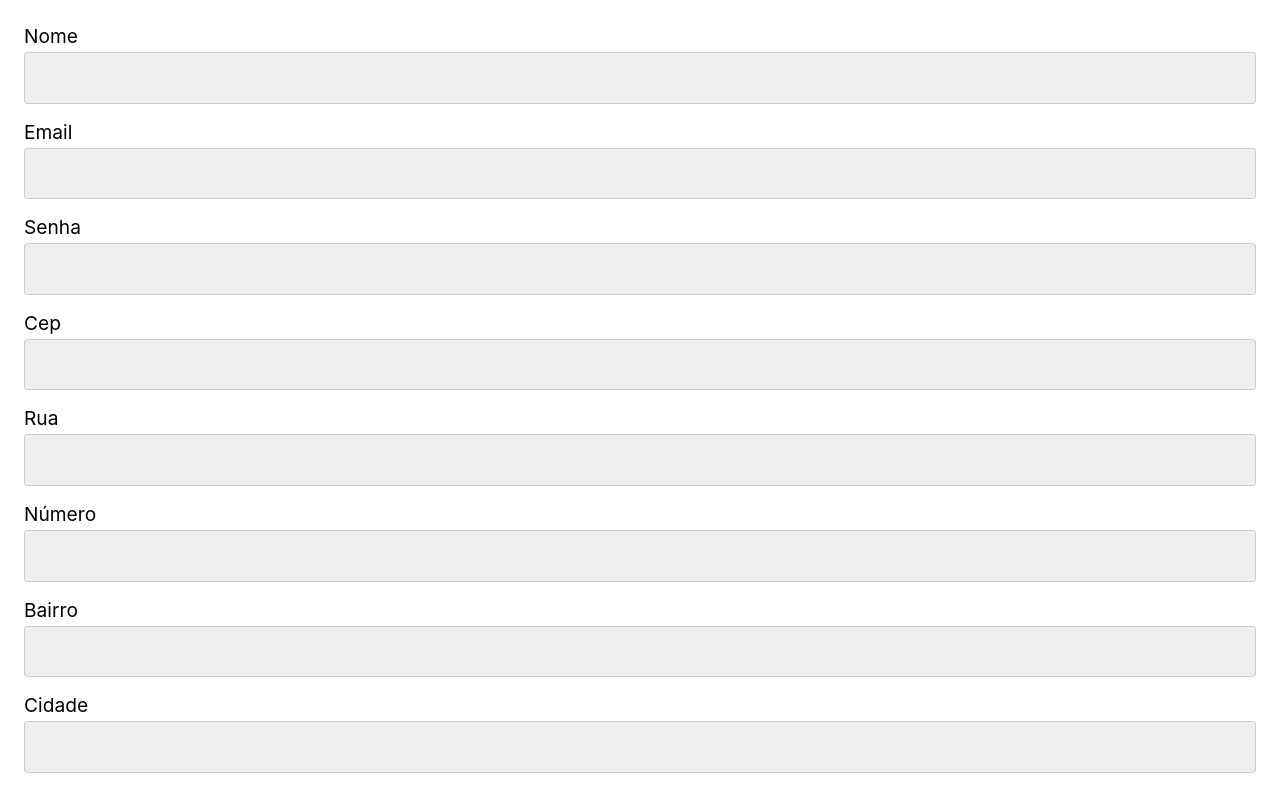
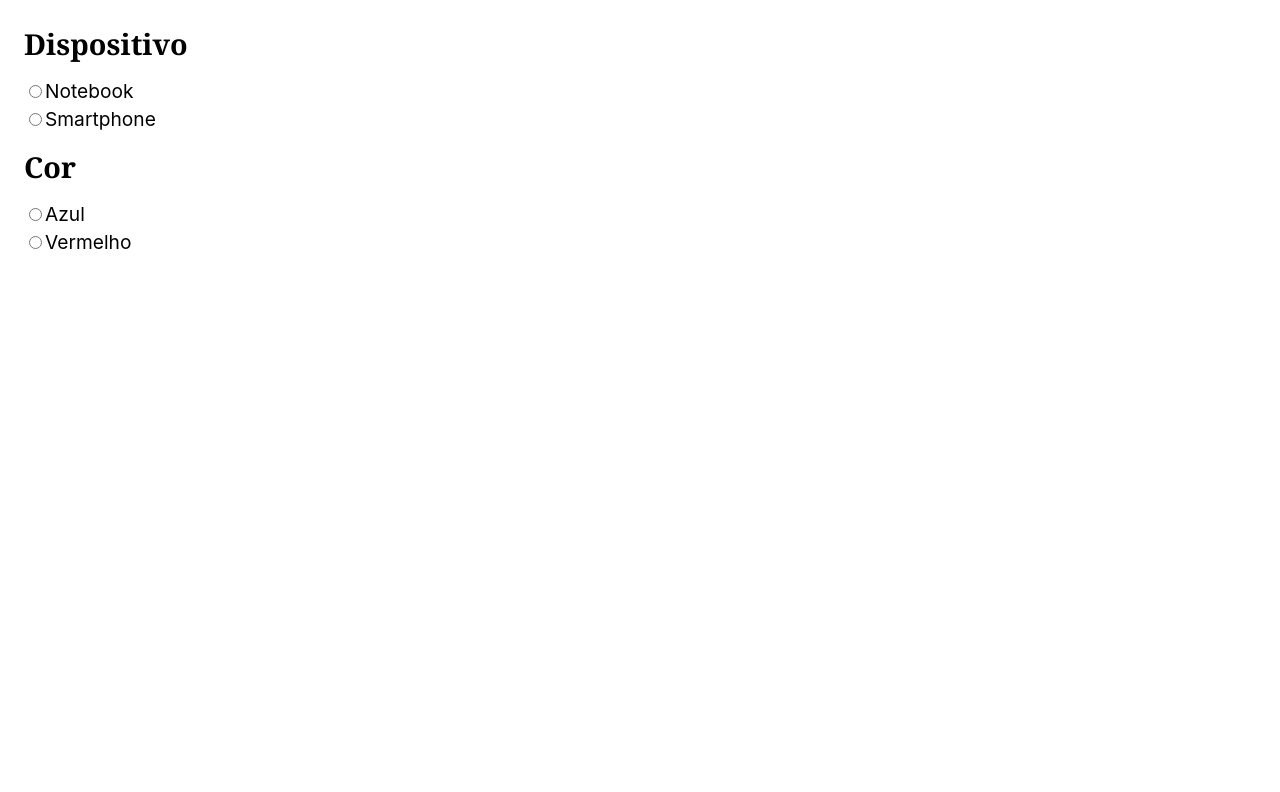
Before and after one commit to eduardoAmroginski/Sandbox-React, a React (Create React App) app in the folder curso/appreact/: page / in a window 1280 px wide. Shown: the top 792 px of the page. Built offline with nearby package versions, Linux system fonts and the light colour scheme.

Commit message:
Adicionando Exemplos de Textarea, Radio e Select

```diff
--- a/curso/appreact/src/App.js
+++ b/curso/appreact/src/App.js
@@ -38,6 +38,10 @@ import InputExemple from "./Exemplos/Formulários/Input/InputExemple";
 import FormExemple from "./Exemplos/Formulários/Input/FormExemple";
 import FormMultiFieldsExemple from "./Exemplos/Formulários/Input/FormMultiFieldsExemple";
 import FormObjectExemple from "./Exemplos/Formulários/Input/FormObjectExemple";
+import TextareaExemple from "./Exemplos/Formulários/Textarea/TextareaExemple";
+import SelectExemple from "./Exemplos/Formulários/Select/SelectExemple";
+import RadioExemple from "./Exemplos/Formulários/Radio/RadioExemple";
+import RadioExemple2 from "./Exemplos/Formulários/Radio/RadioExemple2";
 
 const Titulo = ({ cor, texto, children }) => {
   return (
@@ -51,14 +55,14 @@ const App = () => {
   return (
     <>
       {/* ** Exercicos ** */}
-
       {/* <Exercicio1 /> */}
       {/* <Exercicio2 /> */}
       {/* <Exercicio3 /> */}
       {/* <Exercicio4 /> */}
       {/* <Exercicio5 /> */}
       {/* <Exercicio6 /> */}
-      <Exercicio7 />
+      {/* <Exercicio7 /> */}
+
       {/* ** Exemplos ** */}
 
       {/* <Header />
@@ -66,6 +70,7 @@ const App = () => {
         de React
       </Titulo> */}
 
+      {/* * Exemplos de useState * */}
       {/* <UseStateExemple /> */}
       {/* <UseStateExemple2 /> */}
       {/* <UseStateExemple3 /> */}
@@ -73,14 +78,20 @@ const App = () => {
       {/* <UseStateExemple5 /> */}
       {/* <UseStateExemple6 /> */}
       {/* <UseStateExemple7 /> */}
+
+      {/* * Exemplos de useEffect * */}
       {/* <UseEffectExemplo /> */}
       {/* <UseEffectExemplo2 /> */}
       {/* <UseEffectExemplo3 /> */}
       {/* <UseEffectExemplo4 /> */}
       {/* <UseEffectExemplo5 /> */}
+
+      {/* * Exemplos de useRef * */}
       {/* <UseRefExemple /> */}
       {/* <UseRefExemple2 /> */}
       {/* <UseRefExemple3 /> */}
+
+      {/* * Outros Exemplos * */}
       {/* <UseCallbackExemple /> */}
       {/* <UseMemoExemple /> */}
       {/* <UseContextExemple /> */}
@@ -91,6 +102,11 @@ const App = () => {
       {/* <FormExemple /> */}
       {/* <FormMultiFieldsExemple /> */}
       {/* <FormObjectExemple /> */}
+      {/* <TextareaExemple /> */}
+      {/* <SelectExemple /> */}
+      {/* <RadioExemple /> */}
+      <RadioExemple2 />
+
       {/* <Form />
       <Footer /> */}
     </>
--- /dev/null
+++ b/curso/appreact/src/Exemplos/Formulários/Radio/RadioExemple.jsx
@@ -0,0 +1,43 @@
+import React from 'react'
+
+const RadioExemple = () => {
+    const [radio, setRadio] = React.useState('');
+
+    function handleChange({ target }) {
+      setRadio(target.value);
+    }
+
+    return (
+      <form>
+        <label>
+          <input
+            type="radio"
+            value="notebook"
+            checked={radio === 'notebook'}
+            onChange={handleChange}
+          />
+          Notebook
+        </label>
+        <label>
+          <input
+            type="radio"
+            value="smartphone"
+            checked={radio === 'smartphone'}
+            onChange={handleChange}
+          />
+          Smartphone
+        </label>
+        <label>
+          <input
+            type="radio"
+            value="tablet"
+            checked={radio === 'tablet'}
+            onChange={handleChange}
+          />
+          Tablet
+        </label>
+      </form>
+      );
+}
+
+export default RadioExemple
--- /dev/null
+++ b/curso/appreact/src/Exemplos/Formulários/Radio/RadioExemple2.jsx
@@ -0,0 +1,54 @@
+import React from 'react'
+
+// Diferentes Grupos
+
+const RadioExemple2 = () => {
+    const [produto, setProduto] = React.useState('');
+    const [cor, setCor] = React.useState('');
+
+    return (
+      <form>
+        <h2>Dispositivo</h2>
+        <label>
+          <input
+            type="radio"
+            value="notebook"
+            checked={produto === 'notebook'}
+            onChange={({ target }) => setProduto(target.value)}
+          />
+          Notebook
+        </label>
+        <label>
+          <input
+            type="radio"
+            value="smartphone"
+            checked={produto === 'smartphone'}
+            onChange={({ target }) => setProduto(target.value)}
+          />
+          Smartphone
+        </label>
+
+        <h2>Cor</h2>
+        <label>
+          <input
+            type="radio"
+            value="azul"
+            checked={cor === 'azul'}
+            onChange={({ target }) => setCor(target.value)}
+          />
+          Azul
+        </label>
+        <label>
+          <input
+            type="radio"
+            value="vermelho"
+            checked={cor === 'vermelho'}
+            onChange={({ target }) => setCor(target.value)}
+          />
+          Vermelho
+        </label>
+      </form>
+    );
+}
+
+export default RadioExemple2
--- /dev/null
+++ b/curso/appreact/src/Exemplos/Formulários/Select/SelectExemple.jsx
@@ -0,0 +1,21 @@
+import React from 'react'
+
+const SelectExemple = () => {
+    const [select, setSelect] = React.useState('');
+
+    return (
+      <form>
+        <select value={select} onChange={({ target }) => setSelect(target.value)}>
+          <option value="" disabled>
+            Selecione
+          </option>
+          <option value="notebook">Notebook</option>
+          <option value="smartphone">Smartphone</option>
+          <option value="tablet">Tablet</option>
+        </select>
+        <p>{select}</p>
+      </form>
+    );
+}
+
+export default SelectExemple
--- /dev/null
+++ b/curso/appreact/src/Exemplos/Formulários/Textarea/TextareaExemple.jsx
@@ -0,0 +1,19 @@
+import React from 'react'
+
+const TextareaExemple = () => {
+    const [mensagem, setMensagem] = React.useState('');
+
+    return (
+      <form>
+        <textarea
+          id="mensagem"
+          value={mensagem}
+          rows="5"
+          onChange={({ target }) => setMensagem(target.value)}
+        />
+        <p>{mensagem}</p>
+      </form>
+    );
+}
+
+export default TextareaExemple
```
Also changed, not shown: 1 other file (tests, documents, lock files or other folders).
